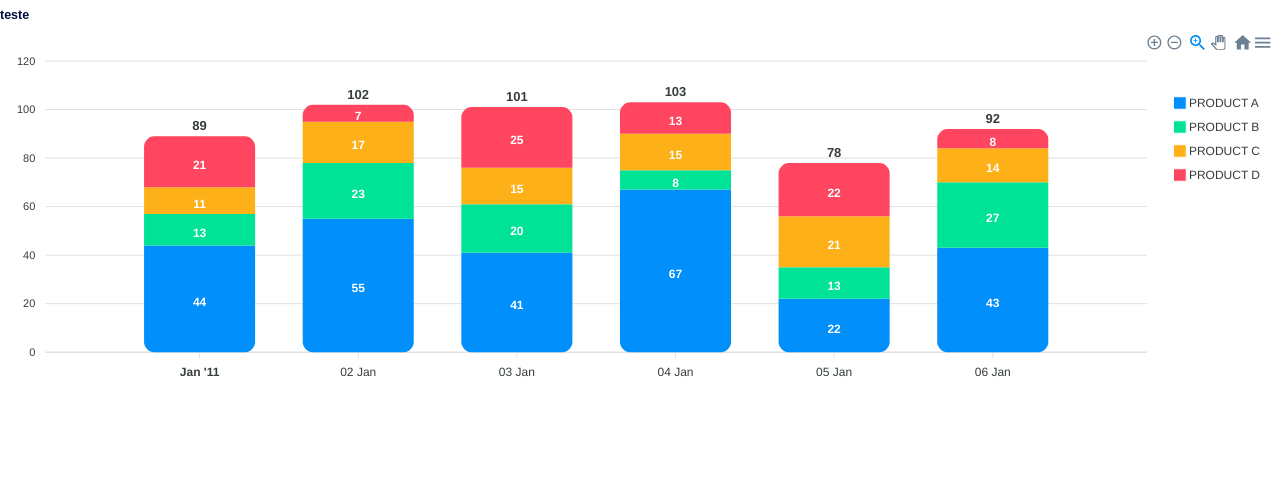
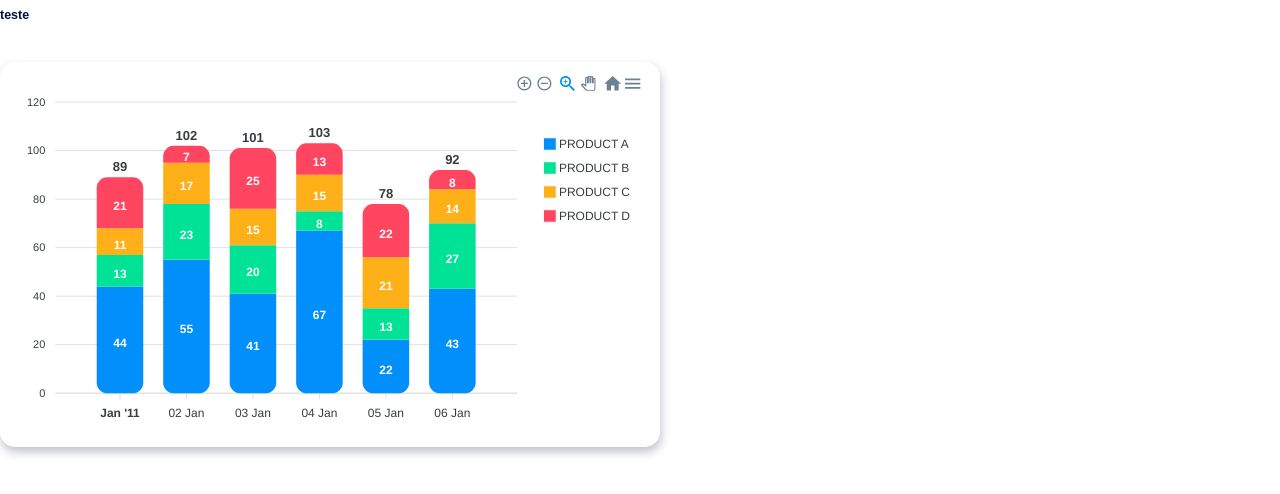
Before and after one commit to gabazevdo/next-app-dashboard-pix, a Next.js app: page / in a window 1280 px wide. Shown: the top 494 px of the page. Built offline with nearby package versions, Linux system fonts and the light colour scheme; a web font is replaced by a local one.

Commit message:
chore: inserting components Card

```diff
--- a/src/components/chart/Chart.jsx
+++ b/src/components/chart/Chart.jsx
@@ -1,5 +1,6 @@
 import dynamic from 'next/dynamic'
 import { options, series } from '@/mocks/data'
+import { ContainerChart } from './style'
 
 const ApexChart = dynamic(() => import('react-apexcharts'), {
   ssr: false
@@ -8,7 +9,9 @@ const ApexChart = dynamic(() => import('react-apexcharts'), {
 export default function Chart() {
   return (
     <>
-      <ApexChart options={options} series={series} type="bar" height={350} />
+      <ContainerChart>
+        <ApexChart options={options} series={series} type="bar" height={350} />
+      </ContainerChart>
     </>
   )
 }
```
